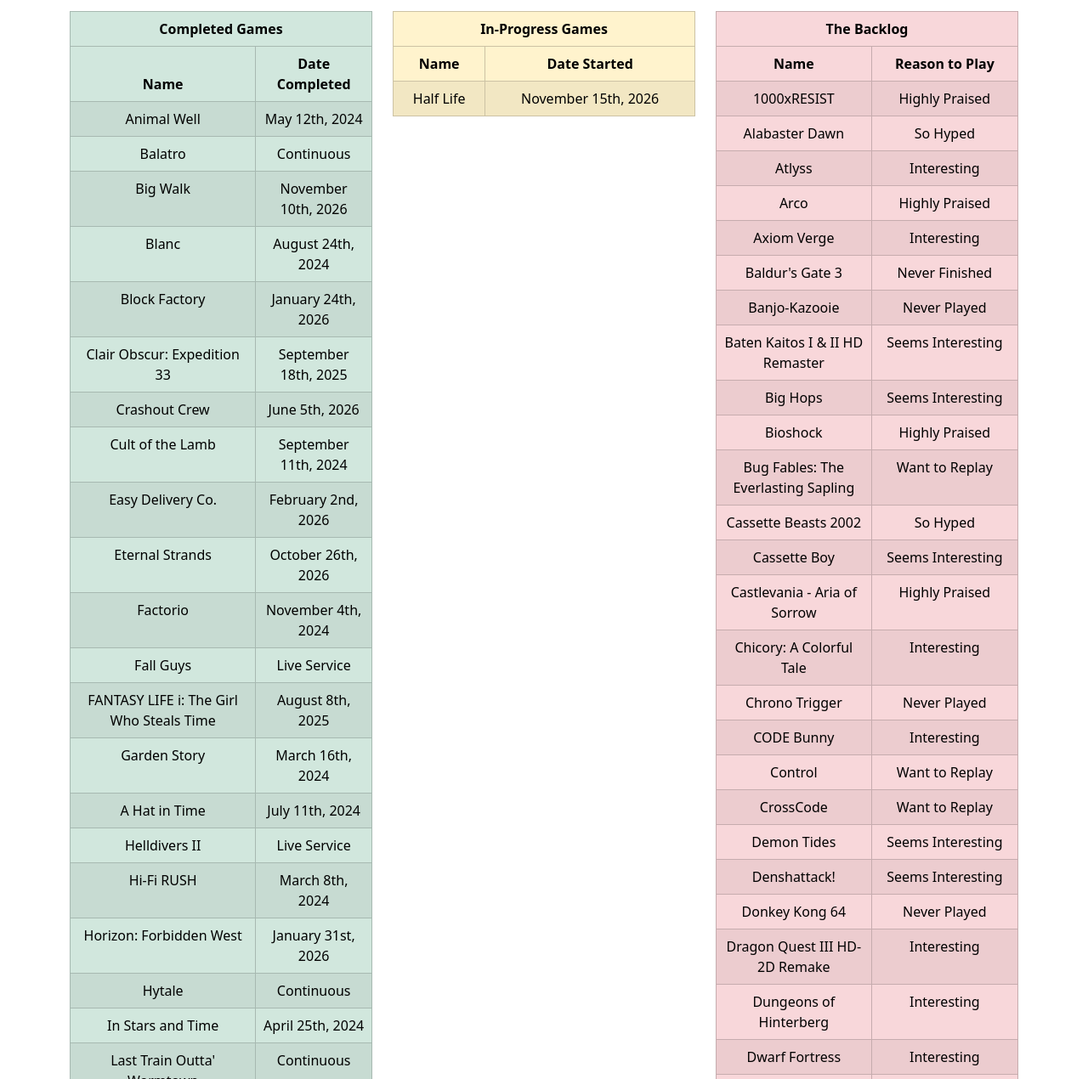
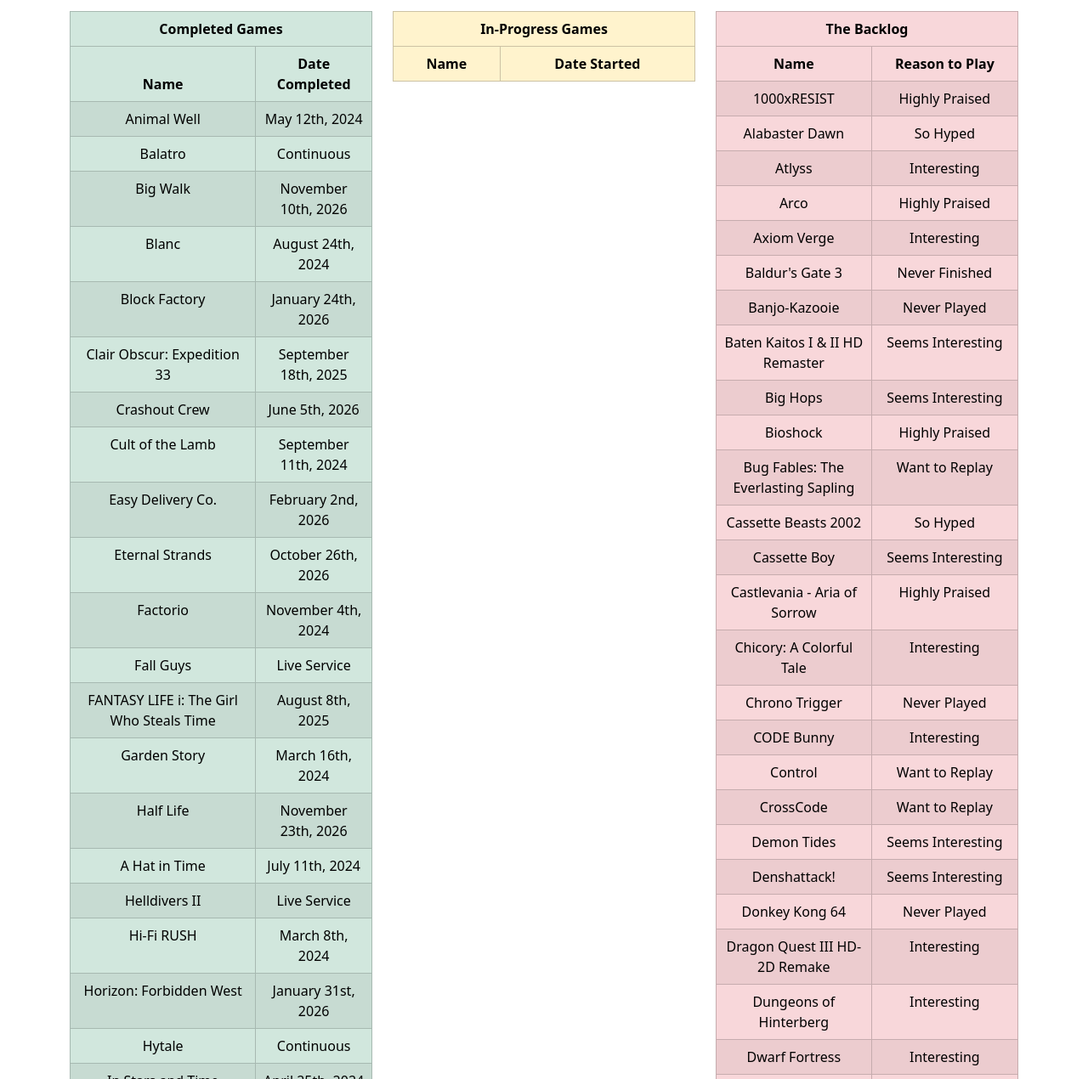
Before and after one commit to mFireworks/michaeldoescoding, a plain HTML site: page gamejournal/landing.html in a window 1280 px wide. Shown: the part 690-1960 px from the top of the page at 85% size. Drawn offline with nearby package versions, Linux system fonts and the light colour scheme.

Commit message:
Finished Half Life

```diff
--- a/gamejournal/landing.html
+++ b/gamejournal/landing.html
@@ -138,6 +138,10 @@
                                 <tr onclick="window.location.assign('complete/garden-story/landing.html');" style="cursor: pointer">
                                     <td scope="col">Garden Story</td>
                                     <td>March 16th, 2024</td>
+                                </tr>
+                                <tr onclick="window.location.assign('https://www.youtube.com/watch?v=oBvaQZ4Q_ZU');" style="cursor: pointer">
+                                    <td scope="col">Half Life</td>
+                                    <td>November 23th, 2026</td>
                                 </tr>
                                 <tr onclick="window.location.assign('complete/hat-in-time/landing.html');" style="cursor: pointer">
                                     <td scope="col">A Hat in Time</td>
@@ -362,10 +366,6 @@
                                 </tr>
                             </thead>
                             <tbody>
-                                <tr onclick="window.location.assign('https://www.youtube.com/watch?v=oBvaQZ4Q_ZU');" style="cursor: pointer">
-                                    <td scope="col">Half Life</td>
-                                    <td>November 15th, 2026</td>
-                                </tr>
                             </tbody>
                         </table>
                     </div>
```
